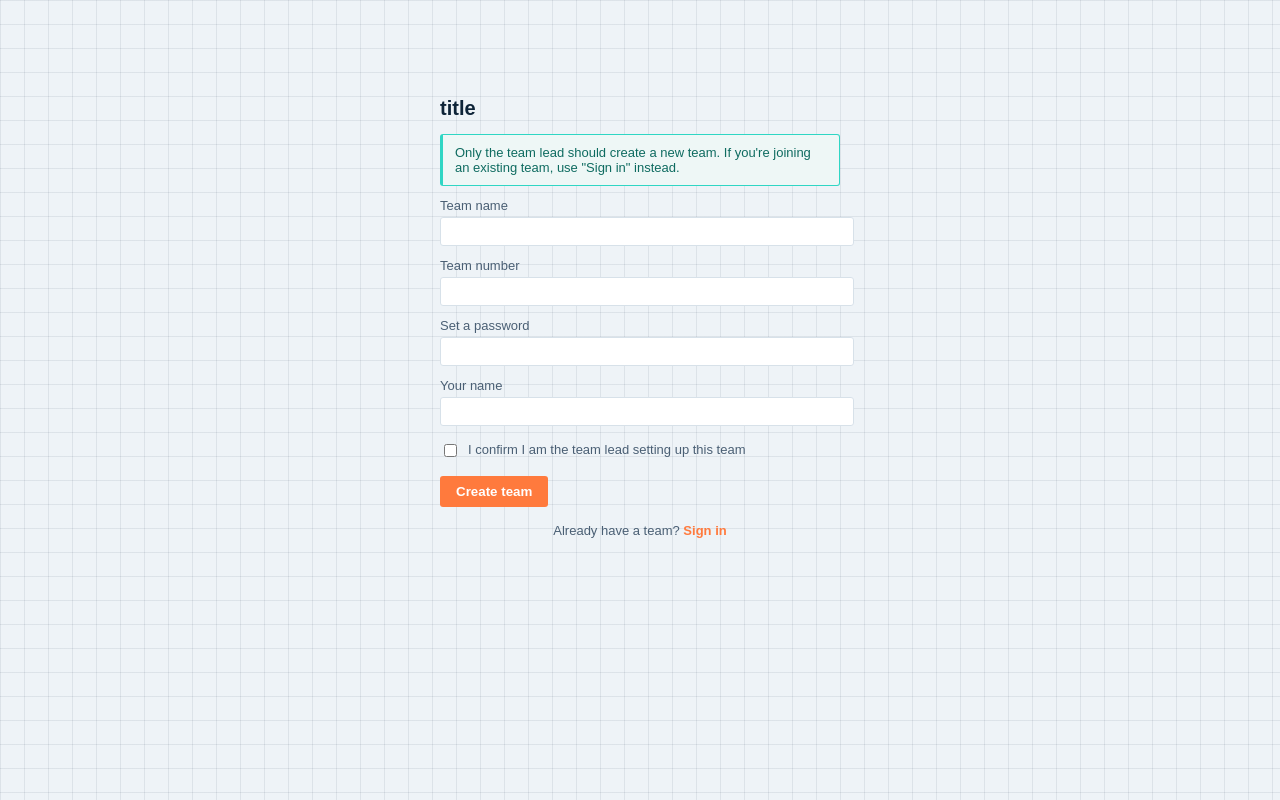
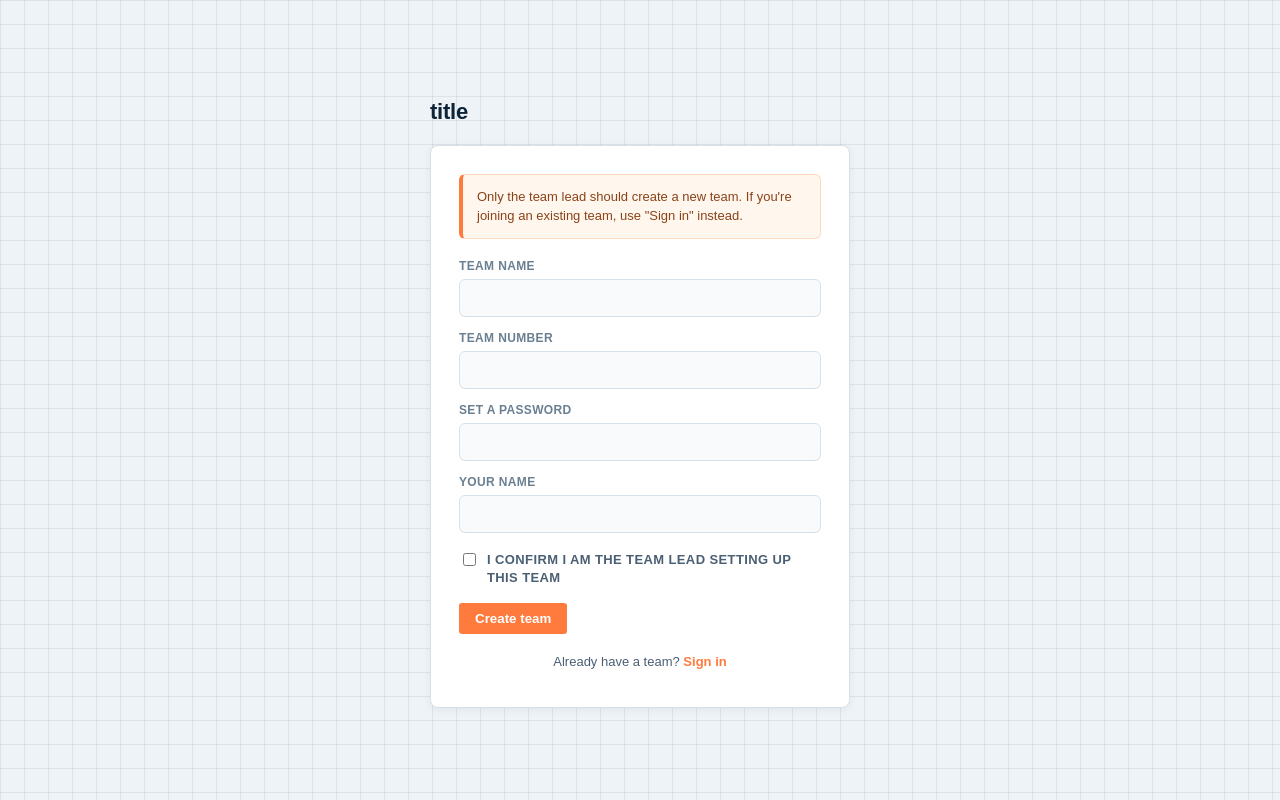
Before and after one commit to WoodyCHL/TeamManagerAI, a plain HTML site: page index.html in a window 1280 px wide. Both pictures are taken after a click on the link "Create team now". Drawn offline with Linux system fonts and the light colour scheme.

Commit message:
Update index.html

```diff
--- a/index.html
+++ b/index.html
@@ -6,7 +6,7 @@
 <style>
   body {
     font-family: Arial, sans-serif;
-    max-width: 400px;
+    max-width: 420px;
     margin: 60px auto;
     background: #eef3f7;
     background-image:
@@ -19,37 +19,50 @@
   }
 
   h1 {
-    font-size: 20px;
+    font-size: 22px;
+    margin-bottom: 20px;
+    letter-spacing: -0.01em;
+  }
+
+  .card {
+    background: #fff;
+    border: 1px solid #d7e1e9;
+    border-radius: 8px;
+    padding: 28px;
+    box-shadow: 0 2px 10px rgba(14, 36, 56, 0.06);
   }
 
   .notice {
-    background: #eef7f6;
-    border: 1px solid #2fd6c4;
-    border-left: 3px solid #2fd6c4;
-    padding: 10px 12px;
-    border-radius: 3px;
+    background: #fff6ee;
+    border: 1px solid #ffd9bd;
+    border-left: 4px solid #ff7a3d;
+    padding: 12px 14px;
+    border-radius: 6px;
     font-size: 13px;
-    color: #0e6b60;
-    margin-bottom: 4px;
+    line-height: 1.5;
+    color: #8a4318;
+    margin-bottom: 20px;
   }
 
   .checkbox-row {
     display: flex;
     align-items: flex-start;
     gap: 8px;
-    margin-top: 16px;
+    margin-top: 18px;
     font-size: 13px;
     color: #4a5f74;
     cursor: pointer;
+    line-height: 1.4;
   }
 
   .checkbox-row input {
     width: auto;
     margin-top: 2px;
+    accent-color: #ff7a3d;
   }
 
   .switch-link {
-    margin-top: 16px;
+    margin-top: 20px;
     font-size: 13px;
     color: #4a5f74;
     text-align: center;
@@ -67,17 +80,34 @@
 
   label {
     display: block;
-    margin-top: 12px;
-    font-size: 13px;
-    color: #4a5f74;
+    margin-top: 14px;
+    font-size: 12px;
+    font-weight: bold;
+    letter-spacing: 0.03em;
+    text-transform: uppercase;
+    color: #6b7f92;
+  }
+
+  label:first-of-type {
+    margin-top: 0;
   }
 
   input {
     width: 100%;
-    padding: 6px;
-    margin-top: 4px;
+    padding: 10px 12px;
+    margin-top: 6px;
     border: 1px solid #d7e1e9;
-    border-radius: 3px;
+    border-radius: 6px;
+    background: #f8fafb;
+    font-size: 14px;
+    color: #0e2438;
+    box-sizing: border-box;
+    transition: border-color 0.15s, background 0.15s;
+  }
+
+  input:focus {
+    outline: none;
+    border-color: #ff7a3d;
     background: #fff;
   }
 
@@ -107,6 +137,8 @@
 <body>
 
 <h1>title</h1>
+
+<div class="card">
 
 <div id="joinForm">
   <label for="joinNumber">Team number</label>
@@ -151,6 +183,8 @@
 </div>
 
 <div id="error"></div>
+
+</div>
 
 <script type="module">
   import { initializeApp } from "https://www.gstatic.com/firebasejs/10.12.2/firebase-app.js";
```
